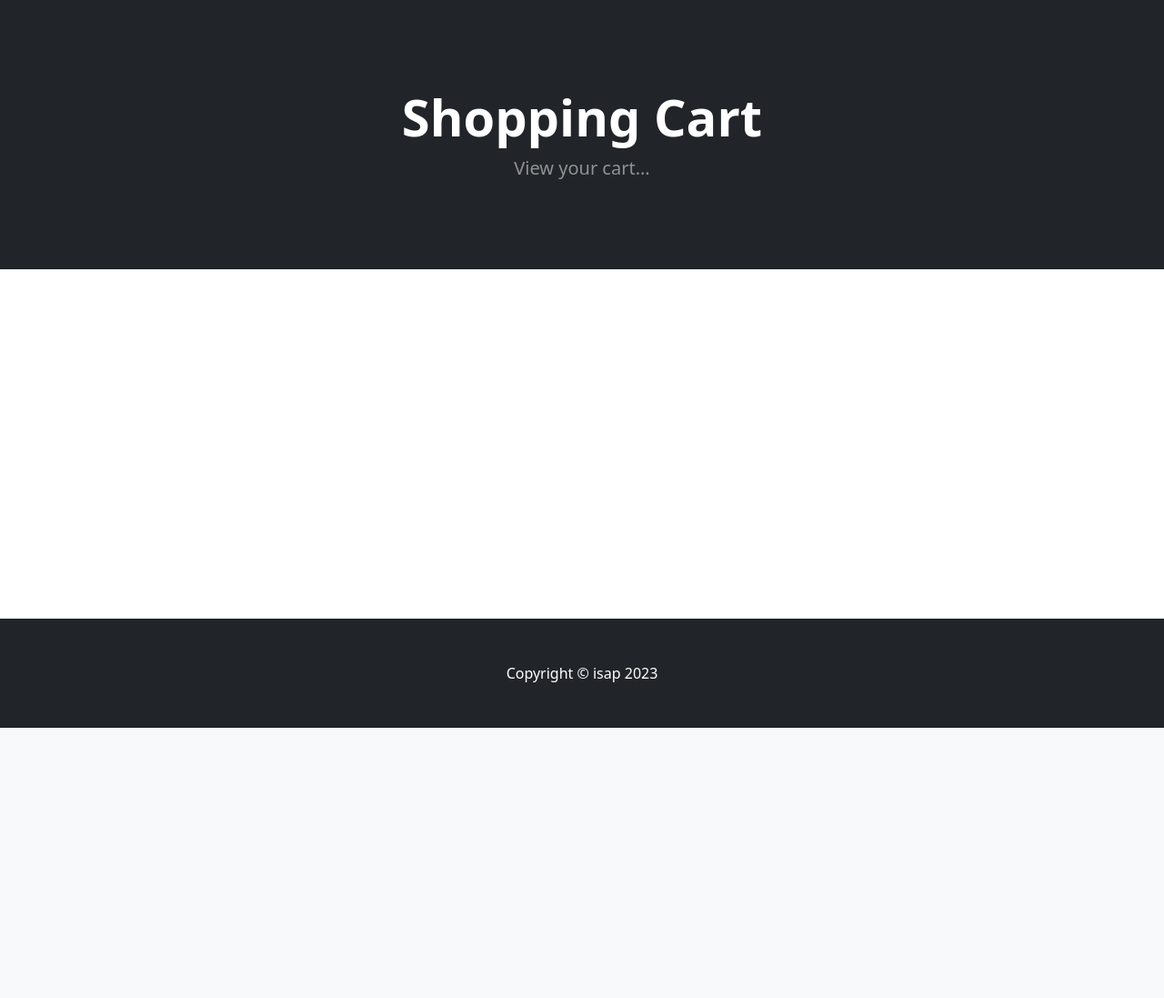
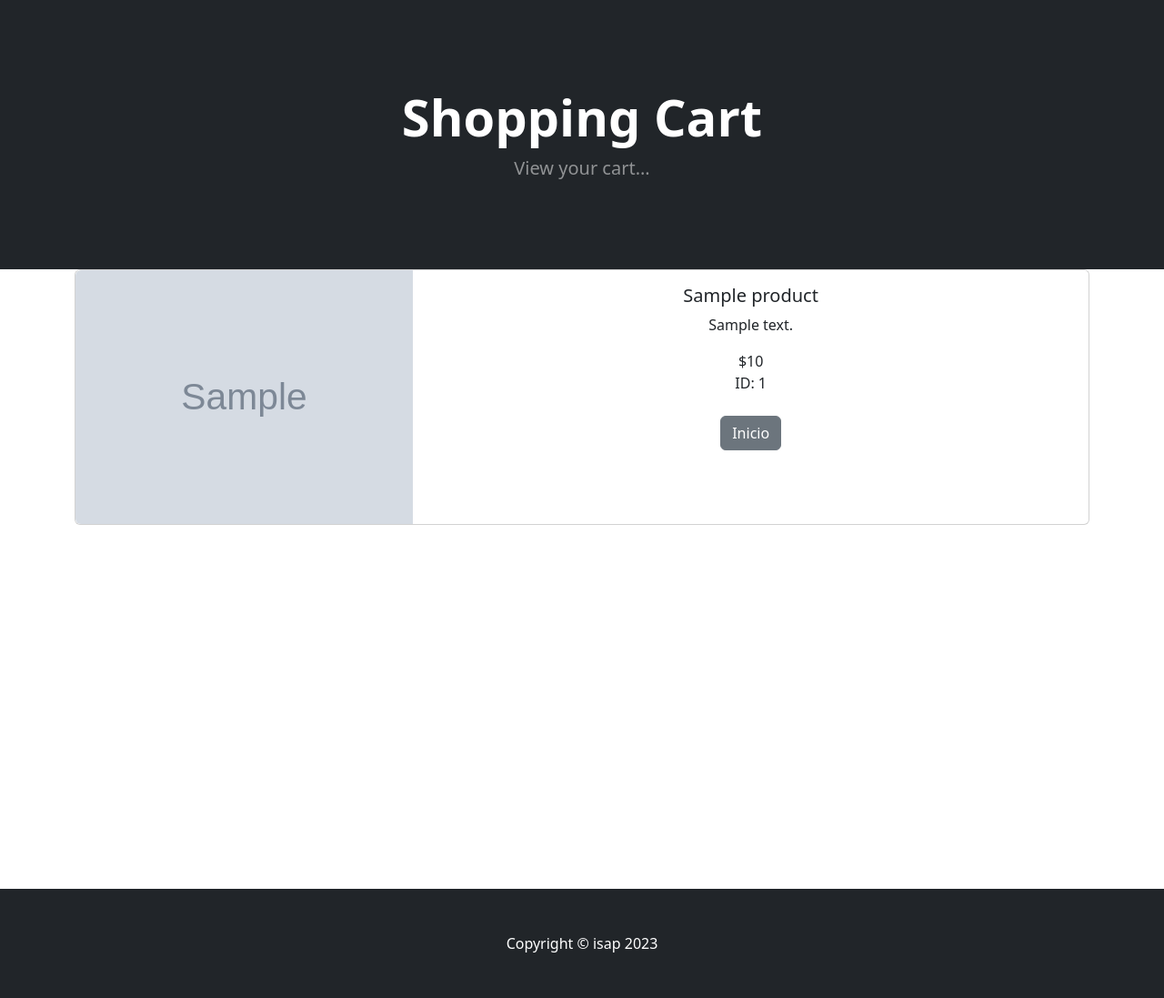
Before and after one commit to isapx/django-ecom, a Django app: template cart/templates/cart_summary.html in a window 1280 px wide. Shown: the part 57-1154 px from the top of the page at 91% size. Before the commit the page ends 857 px from the top, so only its background shows below. Run offline with Django 4.2, Linux system fonts and the light colour scheme; the template is opened without the code that fills it: most values are stand-ins (such as "Sample title", 1, 10 or a date in 2020); grey boxes marked "Sample" are stand-in pictures; some libraries are stand-ins or nearby versions.

Commit message:
Update Shopping Cart Summary Page

```diff
--- a/cart/cart.py
+++ b/cart/cart.py
@@ -1,3 +1,5 @@
+from store.models import Product
+
 class Cart():
     def __init__(self, request):
         self.session = request.session
@@ -26,3 +28,10 @@ class Cart():
 
     def __len__(self):
         return len(self.cart)
+
+    def get_prods(self):
+        #obtenemos los Ids desde el carrito
+        product_ids = self.cart.keys()
+        #usamos los ids paera buscar los productos en la base de datos
+        products = Product.objects.filter(id__in=product_ids)
+        return products
--- a/cart/templates/cart_summary.html
+++ b/cart/templates/cart_summary.html
@@ -10,6 +10,59 @@
                 </div>
             </div>
         </header>
+        <div class="container">
+
+            {% if cart_products %}
+
+        {% for product in cart_products %}
+
+        <div class="card mb-3">
+            <div class="row g-0">
+              <div class="col-md-4">
+                <img src="{{ product.image.url }}" class="img-fluid rounded-start" alt="...">
+              </div>
+              <div class="col-md-8">
+                <div class="card-body">
+                  <center>
+                  <h5 class="card-title">{{ product.name }}</h5>
+                  <p class="card-text">{{ product.description }}</p>
+
+                  {% if product.is_sale %}
+
+                    <div class="d-flex
+                    justify-content-center small
+                    text-warning mb-2">
+                    <div class="bi-star-fill"></div>
+                    &nbsp;&nbsp;Oferta!!!&nbsp;&nbsp;
+                    <div class="bi-star-fill"></div>
+                    </div>
+                    <!-- Product price-->
+                    <strike>${{ product.price }}</strike>
+                    <br />
+                    ${{ product.sale_price }}
+
+                  {% else %}
+                    ${{ product.price }}
+                    <br />ID: {{ product.id }}
+
+                  {%endif %}
+                  <br/><br/>
+                  <a href="{% url 'home' %}" class="btn btn-secondary">Inicio</a>
+
+
+                </center>
+                </div>
+              </div>
+            </div>
+          </div>
+
+
+
+        {% endfor %}
+        {% else %}
+        No hay nada en el carrito
+        {% endif %}
+        </div>
 <br/><br/><br/><br/><br/><br/><br/><br/><br/><br/><br/><br/><br/><br/><br/><br/>
 
 {% endblock %}
--- a/cart/views.py
+++ b/cart/views.py
@@ -4,7 +4,10 @@ from store.models import Product
 from django.http import JsonResponse
 
 def cart_summary(request):
-    return render(request, 'cart_summary.html',{})
+    #obtenemos el carrito
+    cart = Cart(request)
+    cart_products = cart.get_prods
+    return render(request, 'cart_summary.html',{"cart_products": cart_products})
 
 
 def cart_add(request):
```
Also changed, not shown: db.sqlite3.
